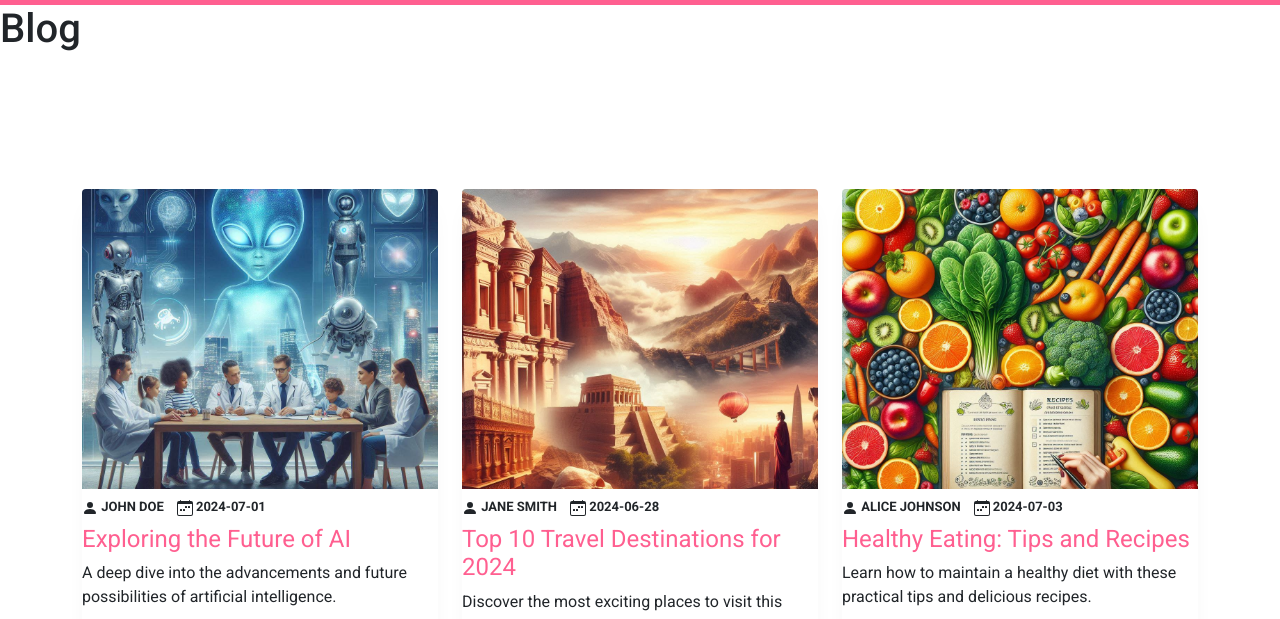
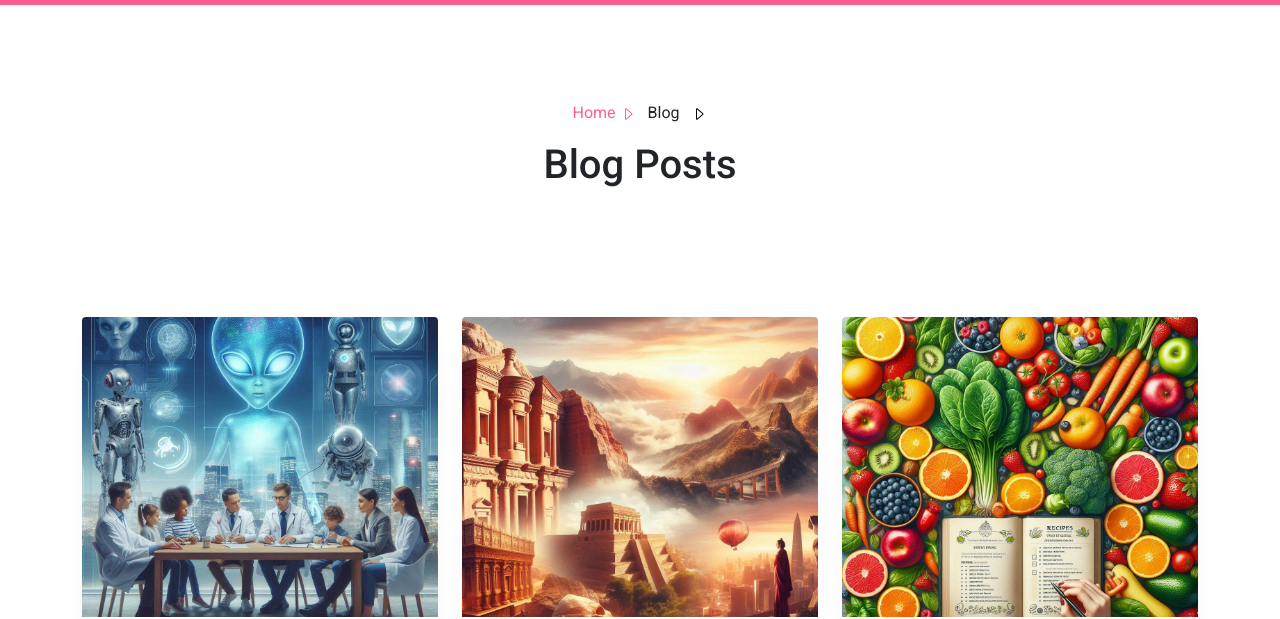
Before and after one commit to ykuts/code-blossom-academia, a website: page blog.html in a window 1280 px wide. Shown: the part 196-815 px from the top of the page. Drawn offline with nearby package versions, Linux system fonts and the light colour scheme.

Commit message:
Fixed h1 on courses and blog

```diff
--- a/blog.html
+++ b/blog.html
@@ -106,7 +106,21 @@
 
 
     <main>
-        <h1>Blog</h1>
+        <div class="container">
+            <div class="pt-5 mt-5 text-center">
+                <p ><span class="me-2">
+                    <a href="index.html">Home
+                        <svg xmlns="http://www.w3.org/2000/svg" width="16" height="16" fill="#FF5F90" class="bi bi-caret-right" viewBox="0 0 16 16">
+                            <path d="M6 12.796V3.204L11.481 8zm.659.753 5.48-4.796a1 1 0 0 0 0-1.506L6.66 2.451C6.011 1.885 5 2.345 5 3.204v9.592a1 1 0 0 0 1.659.753"/>
+                          </svg>
+                    </a></span> <span class="me-2">Blog</span>
+                    <svg xmlns="http://www.w3.org/2000/svg" width="16" height="16" fill="black" class="bi bi-caret-right" viewBox="0 0 16 16">
+                        <path d="M6 12.796V3.204L11.481 8zm.659.753 5.48-4.796a1 1 0 0 0 0-1.506L6.66 2.451C6.011 1.885 5 2.345 5 3.204v9.592a1 1 0 0 0 1.659.753"/>
+                      </svg>
+                </p>
+                <h1 class="mb-0 heading">Blog Posts</h1>
+                </div>
+            </div>
 
         <section class="ftco-section">
             <div class="container-xl">
```
Also changed, not shown: courses.html (+15 -1 lines).
